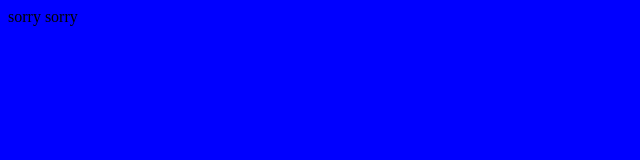
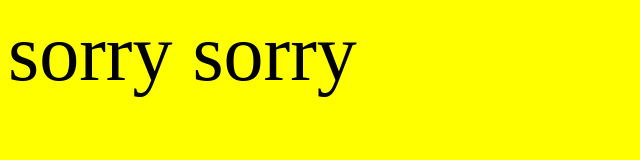
Before and after one commit to alexserkin/site, a plain HTML site: page index.html in a window 1280 px wide. Shown: the whole page, without its empty margins (0-640 px from the left). Drawn offline with Linux system fonts and the light colour scheme.

Commit message:
new style for bg

```diff
--- a/style.css
+++ b/style.css
@@ -1,3 +1,6 @@
 body{
-	background: blue;
+	background: yellow;
 }
+p{
+	font-size: 5em;
+}
```
